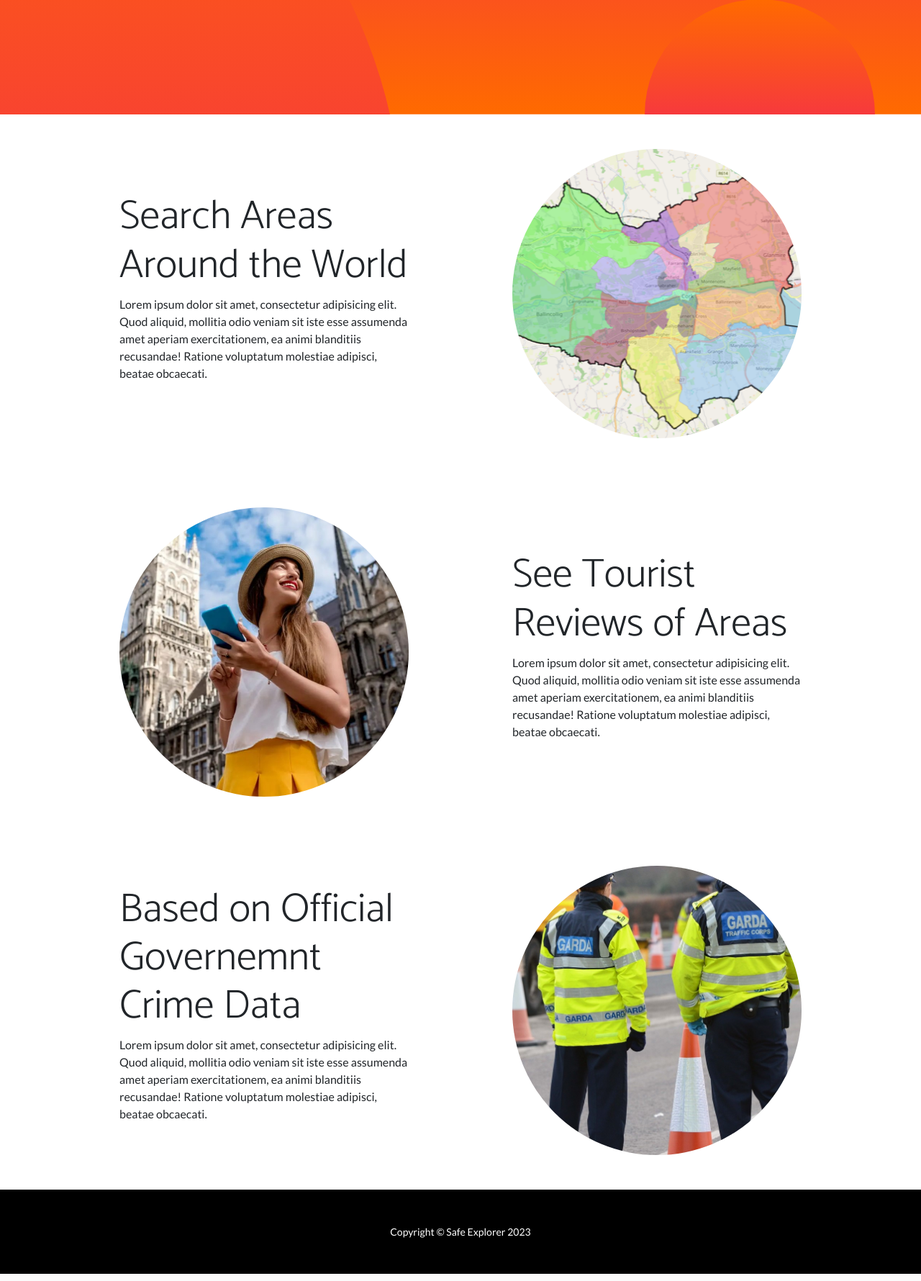
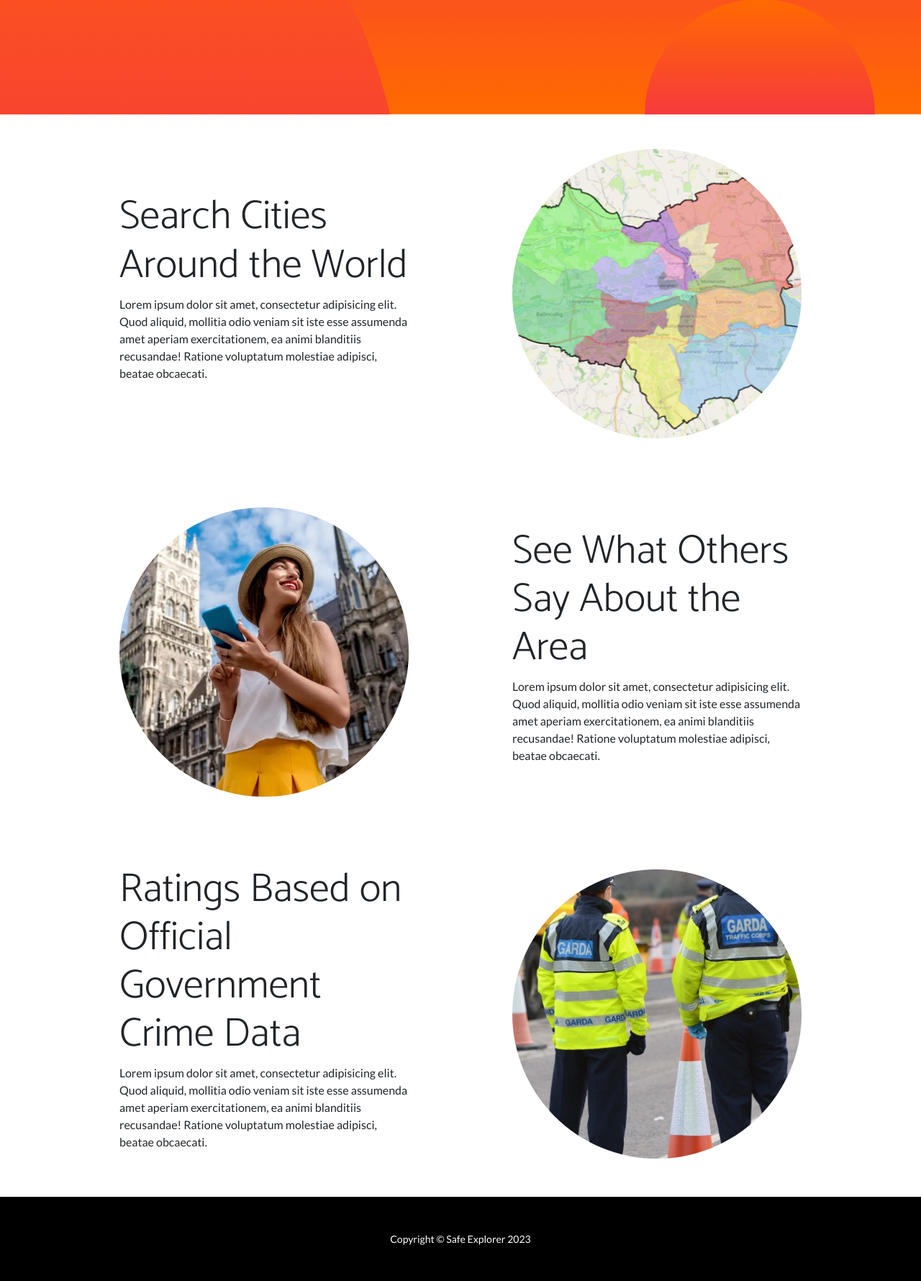
Before and after one commit to Izabela-Markiewicz/FYP-v2, a Django app: page / in a window 1280 px wide. Shown: the part 528-2308 px from the top of the page at 72% size. Run offline with Django 4.2, Linux system fonts and the light colour scheme; some libraries are stand-ins or nearby versions.

Commit message:
Iteration 1 Submission

```diff
--- a/areas/templates/landing.html
+++ b/areas/templates/landing.html
@@ -2,6 +2,8 @@
 
 <!DOCTYPE html>
 
+<!-- REF: Template from Bootstrap.com - Startbootstrap.com. (2023). Start Bootstrap. [online] Available at: https://startbootstrap.com/theme/one-page-wonder [Accessed 9 Nov. 2023].
+    License: Free to use - https://github.com/startbootstrap/startbootstrap-one-page-wonder/blob/master/LICENSE  ‌-->
 
 <html lang="en">
     <head>
@@ -56,7 +58,7 @@
                     </div>
                     <div class="col-lg-6 order-lg-1">
                         <div class="p-5">
-                            <h2 class="display-4">Search Areas Around the World</h2>
+                            <h2 class="display-4">Search Cities Around the World</h2>
                             <p>Lorem ipsum dolor sit amet, consectetur adipisicing elit. Quod aliquid, mollitia odio veniam sit iste esse assumenda amet aperiam exercitationem, ea animi blanditiis recusandae! Ratione voluptatum molestiae adipisci, beatae obcaecati.</p>
                         </div>
                     </div>
@@ -72,7 +74,7 @@
                     </div>
                     <div class="col-lg-6">
                         <div class="p-5">
-                            <h2 class="display-4">See Tourist Reviews of Areas</h2>
+                            <h2 class="display-4">See What Others Say About the Area</h2>
                             <p>Lorem ipsum dolor sit amet, consectetur adipisicing elit. Quod aliquid, mollitia odio veniam sit iste esse assumenda amet aperiam exercitationem, ea animi blanditiis recusandae! Ratione voluptatum molestiae adipisci, beatae obcaecati.</p>
                         </div>
                     </div>
@@ -88,7 +90,7 @@
                     </div>
                     <div class="col-lg-6 order-lg-1">
                         <div class="p-5">
-                            <h2 class="display-4">Based on Official Governemnt Crime Data</h2>
+                            <h2 class="display-4">Ratings Based on Official Government Crime Data</h2>
                             <p>Lorem ipsum dolor sit amet, consectetur adipisicing elit. Quod aliquid, mollitia odio veniam sit iste esse assumenda amet aperiam exercitationem, ea animi blanditiis recusandae! Ratione voluptatum molestiae adipisci, beatae obcaecati.</p>
                         </div>
                     </div>
@@ -105,3 +107,6 @@
         <script src="{% static 'js/scripts.js' %}"></script>
     </body>
 </html>
+
+<!-- REF: Template from Bootstrap.com - Startbootstrap.com. (2023). Start Bootstrap. [online] Available at: https://startbootstrap.com/theme/one-page-wonder [Accessed 9 Nov. 2023].
+    License: Free to use - https://github.com/startbootstrap/startbootstrap-one-page-wonder/blob/master/LICENSE  ‌-->
--- a/areas/templates/map.html
+++ b/areas/templates/map.html
@@ -1 +1 @@
-<h1> Hello World - using map.html </h1>
+<h1> Interactive Map page </h1>
```
